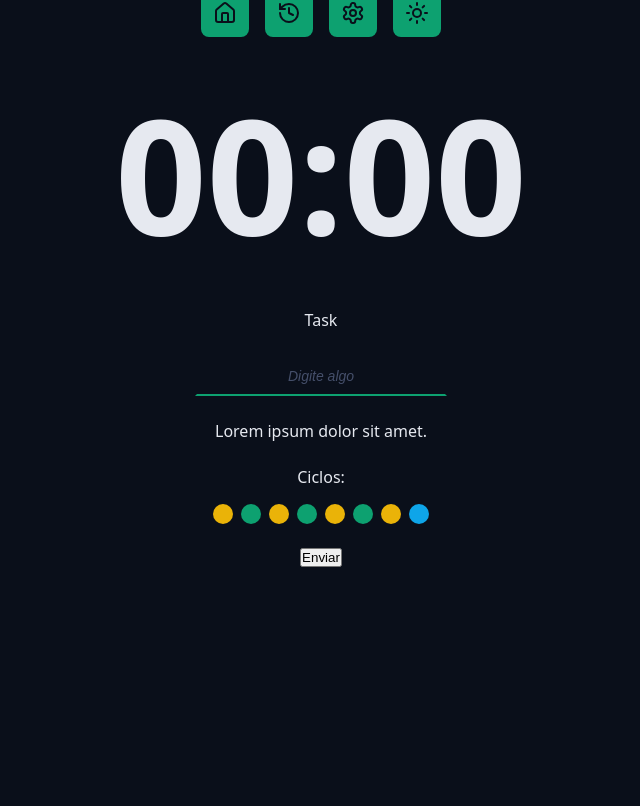
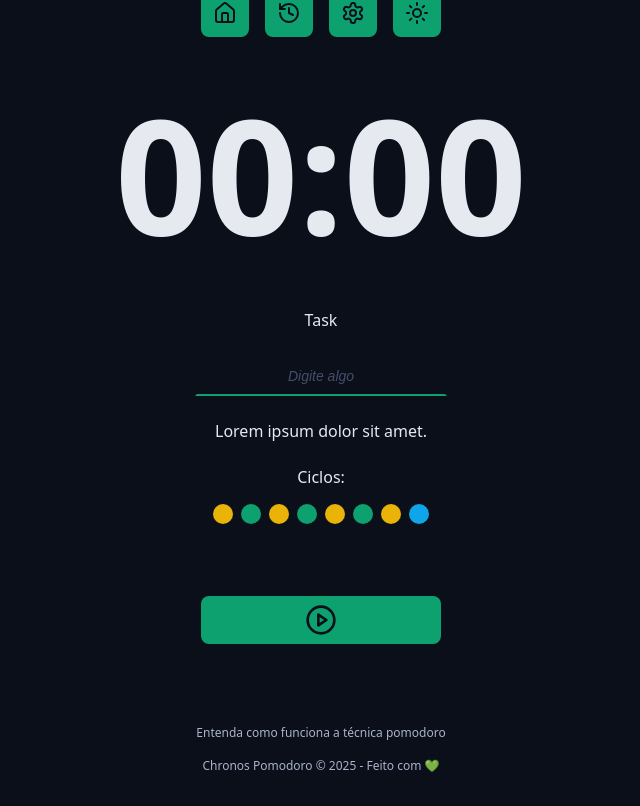
Before and after one commit to dahora328/chronos-pomodoro, a React (Vite) app: page / in a window 1280 px wide. Shown: the part 233-1039 px from the top of the page, without its empty margins (319-959 px from the left). Before the commit the page ends 832 px from the top, so only its background shows below. Built offline with nearby package versions, Linux system fonts and the light colour scheme.

Commit message:
Button with PlayCicleIcon and Footer

```diff
--- a/src/App.tsx
+++ b/src/App.tsx
@@ -1,12 +1,15 @@
+import { PlayCircleIcon } from 'lucide-react';
 import { Container } from './components/Container';
 import { CountDown } from './components/CountDown';
 import { Cycles } from './components/Cycles';
+import { DefaultButton } from './components/DefaultButton';
 import { DefaultInput } from './components/DefaultInput';
 import { Logo } from './components/Logo';
 import { Menu } from './components/Menu';
 
 import './styles/global.css';
 import './styles/theme.css';
+import { Footer } from './components/Footer';
 
 export function App() {
   return (
@@ -40,9 +43,12 @@
           </div>
 
           <div className='formRow'>
-            <button>Enviar</button>
+            <DefaultButton icon={<PlayCircleIcon />} />
           </div>
         </form>
+      </Container>
+      <Container>
+        <Footer />
       </Container>
     </>
   );
--- /dev/null
+++ b/src/components/DefaultButton/index.tsx
@@ -0,0 +1,18 @@
+import styles from './styles.module.css';
+type DefaultButtonProps = {
+  icon: React.ReactNode;
+  color?: 'green' | 'red';
+} & React.ComponentProps<'button'>;
+export function DefaultButton({
+  icon,
+  color = 'green',
+  ...props
+}: DefaultButtonProps) {
+  return (
+    <>
+      <button className={`${styles.button} ${styles[color]}`} {...props}>
+        {icon}
+      </button>
+    </>
+  );
+}
--- /dev/null
+++ b/src/components/DefaultButton/styles.module.css
@@ -0,0 +1,32 @@
+.button {
+  border: none;
+  background: var(--primary);
+  color: var(--text-over-primary);
+  display: flex;
+  align-items: center;
+  justify-content: center;
+  min-width: 24rem;
+  padding: 0.8rem;
+  border-radius: 0.8rem;
+  margin: 4.8rem 0;
+  cursor: pointer;
+  transition: all 0.1s ease-in-out;
+}
+
+.button svg {
+  width: 3.2rem;
+  height: 3.2rem;
+}
+.button:hover {
+  filter: brightness(80%);
+}
+
+.green {
+  background: var(--primary);
+  color: var(--text-over-primary);
+}
+
+.red {
+  background: var(--error);
+  color: var(--text-over-error);
+}
--- /dev/null
+++ b/src/components/Footer/index.tsx
@@ -0,0 +1,12 @@
+import sytles from './styles.module.css';
+
+export function Footer() {
+  return (
+    <footer className={sytles.footer}>
+      <a href=''>Entenda como funciona a técnica pomodoro</a>
+      <a href=''>
+        Chronos Pomodoro &copy; {new Date().getFullYear()} - Feito com 💚
+      </a>
+    </footer>
+  );
+}
--- /dev/null
+++ b/src/components/Footer/styles.module.css
@@ -0,0 +1,19 @@
+.footer {
+  display: flex;
+  align-items: center;
+  justify-content: center;
+  flex-direction: column;
+  font-size: 1.2rem;
+  gap: 1.6rem;
+}
+
+.footer a {
+  color: var(--text-muted);
+  text-decoration: none;
+}
+
+.footer a:hover {
+  font-size: 1.2rem;
+  color: var(--text-muted);
+  text-decoration: underline;
+}
```
